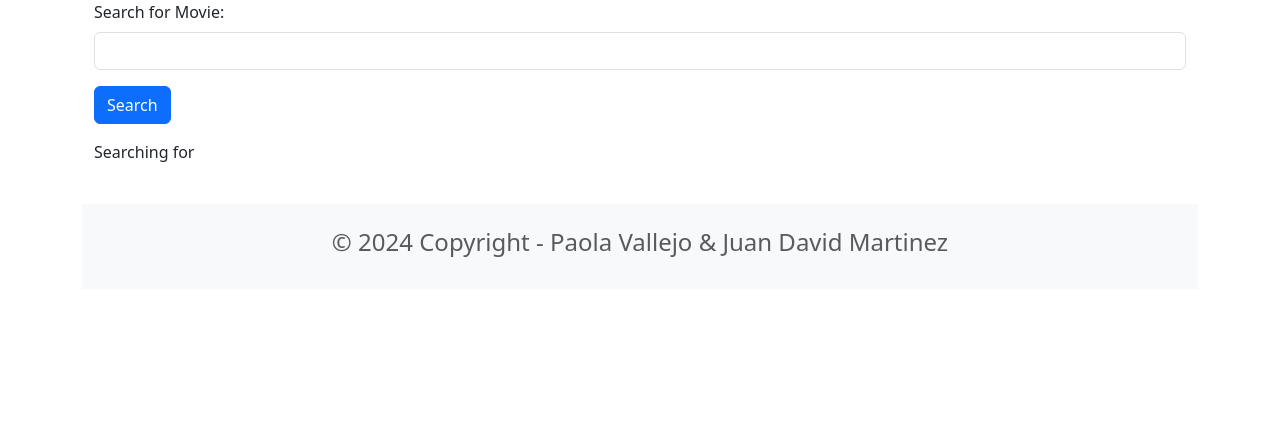
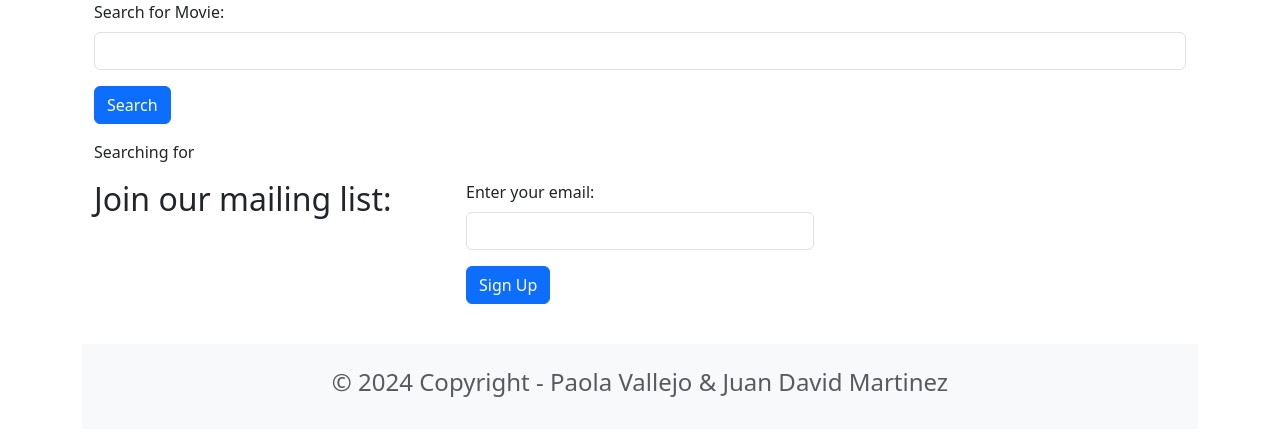
Before and after one commit to SaraCmque/tallerP1, a Django app: template movie/templates/home.html in a window 1280 px wide. Shown: the part 56-492 px from the top of the page. Run offline with Django 5.2, Linux system fonts and the light colour scheme; the template is opened without the code that fills it, so the values that code supplies are empty.

Commit message:
se agrega signup

```diff
--- a/movie/templates/home.html
+++ b/movie/templates/home.html
@@ -34,5 +34,14 @@
     </div>
         {% endfor %}
     <br/>
+    <h2>Join our mailing list:</h2>
+    <form action="{% url 'signup' %}">
+    <div class="mb-3">
+        <label for="email" class="form-label">Enter your email: </label>
+        <input type="email" class="form-control" name="email" />
+    </div>
+    <button type="submit" class="btn btn-primary">Sign Up</button>
+    </form>
+
 </div>
 {% endblock content%}
--- /dev/null
+++ b/movie/templates/signup.html
@@ -0,0 +1 @@
+<h2>Added {{ email }} to mailing list</h2>
--- a/movie/views.py
+++ b/movie/views.py
@@ -91,3 +91,7 @@ def home(request):
 
 def about(request):
     return render(request, 'about.html')
+
+def signup(request):
+    email = request.GET.get('email')
+    return render(request, 'signup.html', {'email': email})
--- a/moviereviews/urls.py
+++ b/moviereviews/urls.py
@@ -26,7 +26,8 @@ urlpatterns = [
     path('', movieViews.home, name='home'),
     path('about/', movieViews.about, name='about'),
     path('news/', include('news.urls')),
-    path('statistics/', movieViews.statistics_view, name='statistics')
+    path('statistics/', movieViews.statistics_view, name='statistics'),
+    path('signup/', movieViews.signup, name='signup'),
 ]
 
 urlpatterns += static(settings.MEDIA_URL, document_root = settings.MEDIA_ROOT)
```
